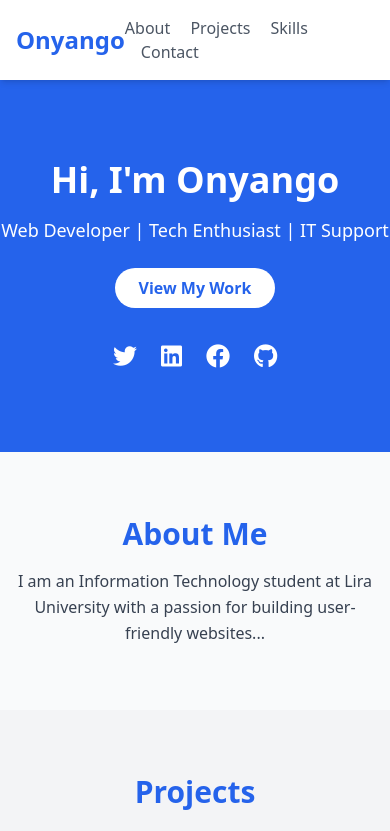
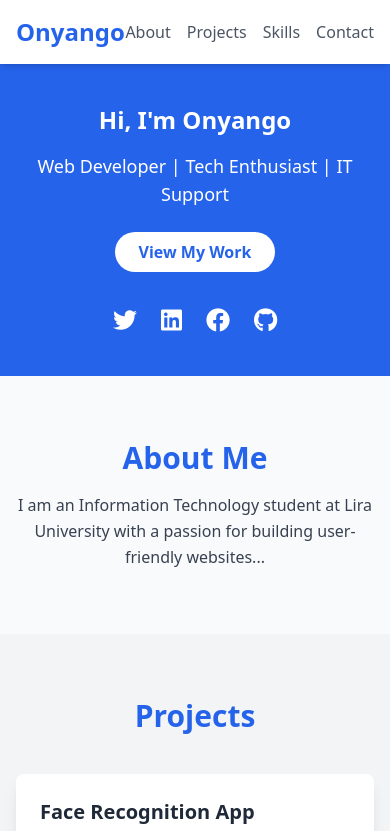
Before and after one commit to justine-java/porfolio, a plain HTML site: page index.html in a window 390 px wide. Shown: the top 831 px of the page. Drawn offline with nearby package versions, Linux system fonts and the light colour scheme.

Commit message:
Adding more responsiveness to mobile devices

```diff
--- a/index.html
+++ b/index.html
@@ -36,7 +36,7 @@
 <header class="bg-white shadow-md sticky top-0 z-10">
   <div class="max-w-6xl mx-auto px-4 py-4 flex justify-between items-center">
     <h1 class="text-2xl font-bold text-blue-600">Onyango</h1>
-    <nav class="space-x-4 text-gray-600 font-medium">
+    <nav class="flex flex-wrap gap-4 justify-center md:justify-end text-gray-600 font-medium">
       <a href="#about" class="hover:text-blue-500">About</a>
       <a href="#projects" class="hover:text-blue-500">Projects</a>
       <a href="#skills" class="hover:text-blue-500">Skills</a>
@@ -46,8 +46,8 @@
 </header>
 
 <!-- Hero Section with fade-in -->
-<section class="bg-blue-600 text-white py-20 text-center animate-fade-in">
-  <h2 class="text-4xl font-bold animate-slide-up">Hi, I'm Onyango</h2>
+<section class="bg-blue-600 text-white py-10 md:py-20 px-4 text-center animate-fade-in">
+  <h2 class="text-2xl md:text-4xl font-bold animate-slide-up">Hi, I'm Onyango</h2>
   <p class="mt-4 text-lg animate-slide-up delay-200">Web Developer | Tech Enthusiast | IT Support</p>
   <a href="#projects"
      class="mt-6 inline-block bg-white text-blue-600 font-semibold px-6 py-2 rounded-full hover:bg-gray-100 transition-all duration-300 animate-slide-up delay-500">
@@ -105,7 +105,7 @@
 <section id="skills" class="bg-gray-50 py-16 animate-fade-in delay-700">
   <div class="max-w-4xl mx-auto px-4 text-center">
     <h3 class="text-3xl font-bold text-blue-600 mb-6">Skills</h3>
-    <div class="grid grid-cols-2 md:grid-cols-4 gap-4 text-gray-700 font-medium">
+    <div class="grid grid-cols-2 sm:grid-cols-3 md:grid-cols-4 gap-4 text-gray-700 font-medium">
       <span class="hover:text-blue-500 transition-colors">HTML</span>
       <span class="hover:text-blue-500 transition-colors">CSS</span>
       <span class="hover:text-blue-500 transition-colors">JavaScript</span>
```
